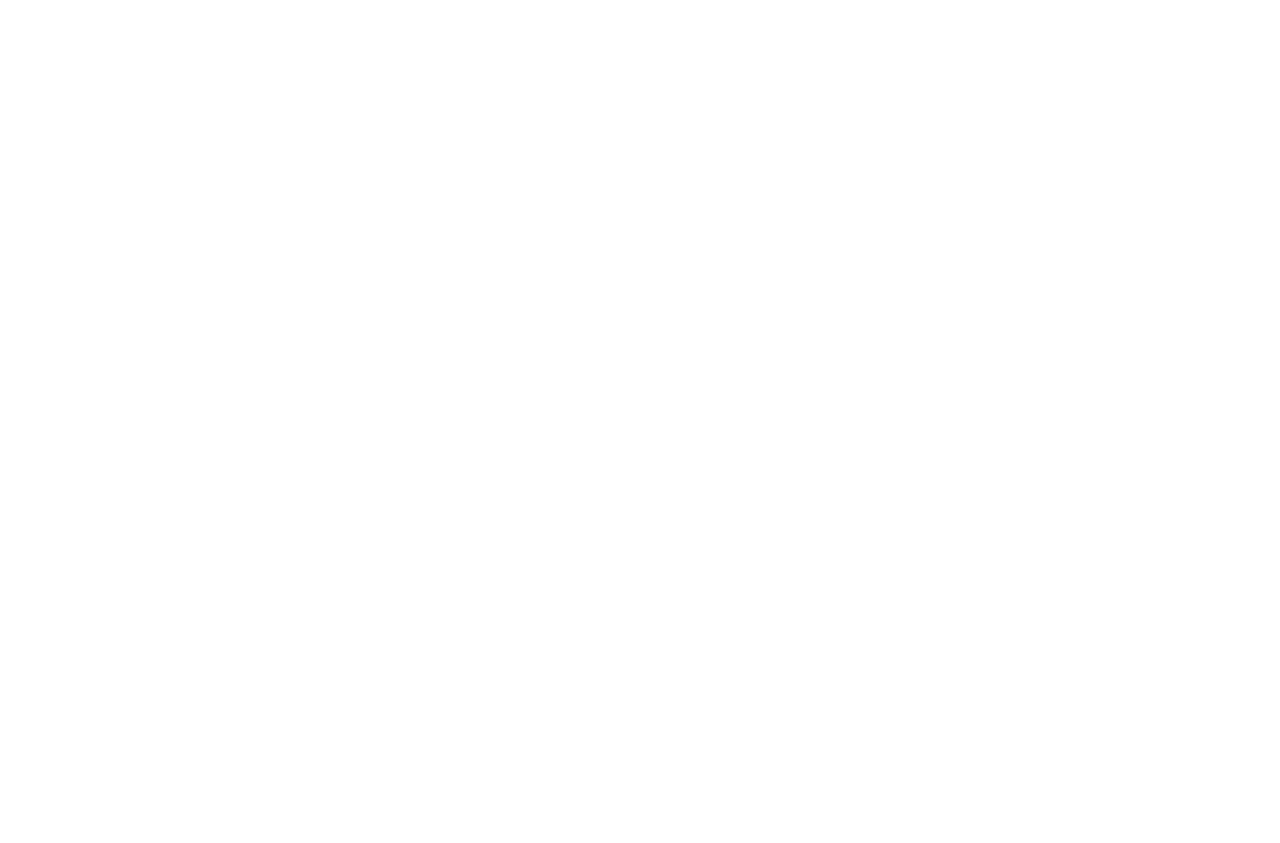
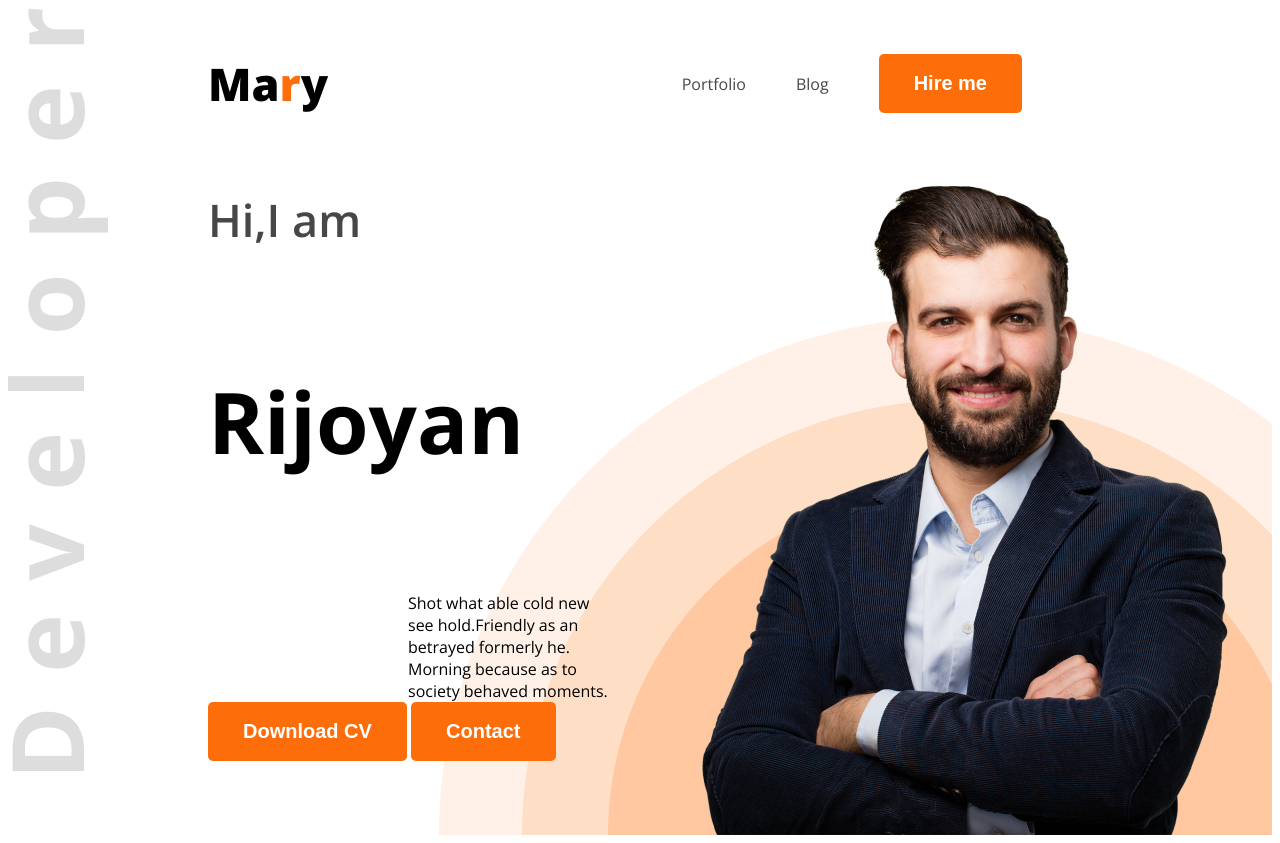
Before and after one commit to rijoyannahid/Re-Portfolio, a plain HTML site: page index.html in a window 1280 px wide. Before the commit the page ends 800 px from the top, so only its background shows below. Drawn offline with nearby package versions, Linux system fonts and the light colour scheme.

Commit message:
header almost  done

```diff
--- a/index.html
+++ b/index.html
@@ -1,12 +1,46 @@
 <!DOCTYPE html>
 <html lang="en">
+
 <head>
     <meta charset="UTF-8">
     <meta name="viewport" content="width=device-width, initial-scale=1.0">
     <title>Developer Folio</title>
+
+    <link rel="preconnect" href="https://fonts.googleapis.com">
+    <link rel="preconnect" href="https://fonts.gstatic.com" crossorigin>
+    <link href="https://fonts.googleapis.com/css2?family=Open+Sans:ital,wght@0,300..800;1,300..800&display=swap"
+        rel="stylesheet">
+
+    <link rel="stylesheet" href="styles/folio.css">
 </head>
-<body>
-    <header>
+
+<body class="open-sans-normal">
+    <header class="header">
+
+        <nav>
+            <h3 class="nav-title">Ma<span class="text-primary" >r</span>y</h3>
+            <ul>
+                <li><a class="dark-2" href="">Portfolio</a></li>
+                <li><a class="dark-2" href="">Blog</a></li>
+                <li><a class="dark-2" href=""><button class="btn-primary">Hire me</button></a></li>
+
+            </ul>
+        </nav>
+        <div class="banner">
+            <div class="banner-content">
+                <h1 class="banner-greetings dark-2">Hi,I am</h1>
+                <h4 class="banner-title">Rijoyan</h4>
+                <p class="banner description">
+                    Shot what able cold new see hold.Friendly as an betrayed formerly he. Morning because as to society behaved moments.
+                </p>
+                <button class="btn-primary">Download CV</button>
+                <button class="btn-primary">Contact</button>
+
+            </div>
+            <img class="banner-profile-pic" src="images/hardy.png" alt="">
+
+
+        </div>
 
     </header>
     <main>
@@ -16,4 +50,5 @@
 
     </footer>
 </body>
+
 </html>
--- /dev/null
+++ b/styles/folio.css
@@ -0,0 +1,94 @@
+
+
+.open-sans-normal {
+  font-family: "Open Sans", sans-serif;
+  font-optical-sizing: auto;
+  font-weight: <weight>;
+  font-style: normal;
+  font-variation-settings:
+    "wdth" 100;
+}
+
+
+
+/* Nav style */
+nav{
+    display: flex;
+    align-items: center;
+    justify-content: space-between;
+    margin: 0px 200px ;
+}
+
+.nav-title{
+    font-weight: 800;
+    font-size: 45px ;
+}
+
+.text-primary{
+    color: #FD6E0A ;
+
+}
+
+
+.dark-2{
+    color: #474747;
+}
+
+.btn-primary{
+    background-color: #FD6E0A;
+    font-weight: bold;
+    font-size: 20px ;
+    color: white;
+    padding: 18px 35px;
+    border-radius: 5px ;
+    border: none ;
+
+}
+
+
+nav ul li {
+    list-style: none;
+    margin-right: 50px ;
+}
+
+nav li a {
+    text-decoration: none;
+}
+
+nav ul {
+    display: flex;
+    align-items: center;
+}
+
+.banner-greetings{
+    font-size: 45px;
+    font-weight: 600;
+}
+
+.banner-title{
+    font-size: 85px;
+    font-weight: bold;
+}
+
+.banner-profile-pic{
+    height: 676px ;
+    width: 584px ;
+}
+
+.banner{
+    display: flex;
+    justify-content: space-between;
+    margin: 0 35px 0 200px;
+}
+
+.banner-content{
+    max-width: 580px ;
+
+
+}
+
+.header{
+    background-image: url(../images/developer.png), url(../images/header_bg.png) ;
+    background-repeat: no-repeat;
+    background-position: top left, bottom right ;
+}
```
